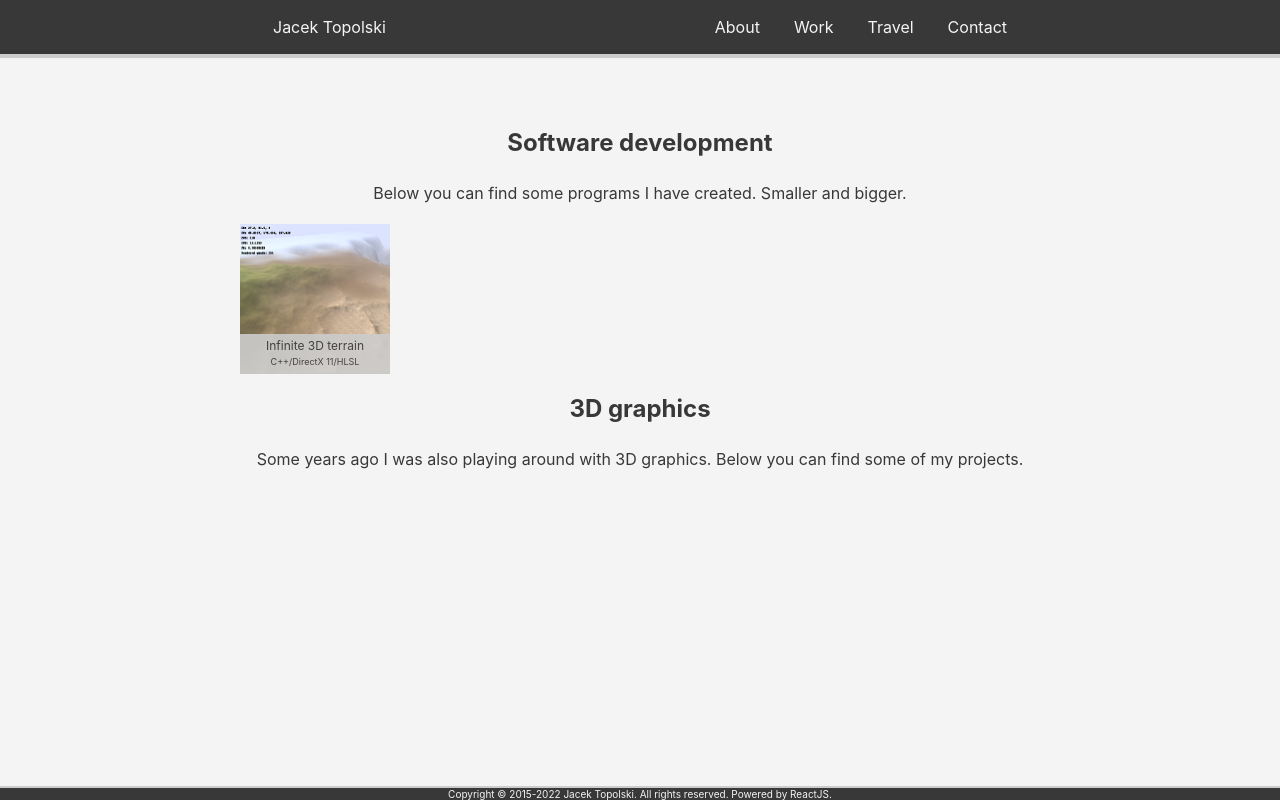
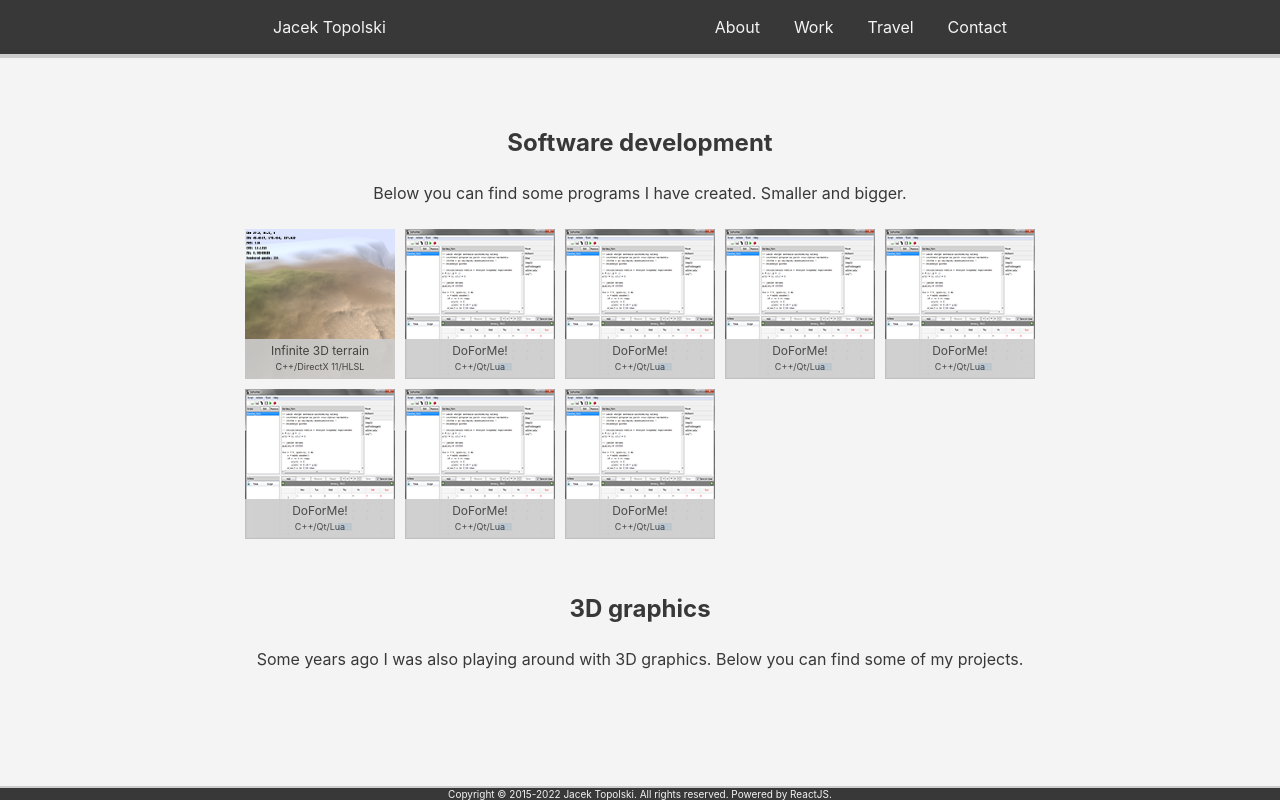
Before and after one commit to jajcek/travel_map, a React (Create React App) app: page /work in a window 1280 px wide. Built offline with nearby package versions, Linux system fonts and the light colour scheme.

Commit message:
fixed displaying items when there are more than one, added new item

```diff
--- a/src/pages/work/WorkPage.tsx
+++ b/src/pages/work/WorkPage.tsx
@@ -19,6 +19,16 @@ const Centered = styled.div`
     text-align: center;
 `;
 
+const ItemsContainer = styled.div`
+    display: flex;
+    flex-wrap: wrap;
+    margin-bottom: 50px;
+
+    > div {
+        margin: 5px;
+    }
+`;
+
 class WorkPage extends React.Component<{}, {}> {
     render() {
         return (
@@ -26,7 +36,16 @@ class WorkPage extends React.Component<{}, {}> {
                 <Centered>
                     <h2>Software development</h2>
                     <p>Below you can find some programs I have created. Smaller and bigger.</p>
-                    <WorkItem image="work/infinite_terrain/thumbnail.png" name="Infinite 3D terrain" tech="C++/DirectX 11/HLSL" />
+                    <ItemsContainer>
+                        <WorkItem image="work/infinite_terrain/thumbnail.png" name="Infinite 3D terrain" tech="C++/DirectX 11/HLSL" />
+                        <WorkItem image="work/do_for_me/thumbnail.png" name="DoForMe!" tech="C++/Qt/Lua" />
+                        <WorkItem image="work/do_for_me/thumbnail.png" name="DoForMe!" tech="C++/Qt/Lua" />
+                        <WorkItem image="work/do_for_me/thumbnail.png" name="DoForMe!" tech="C++/Qt/Lua" />
+                        <WorkItem image="work/do_for_me/thumbnail.png" name="DoForMe!" tech="C++/Qt/Lua" />
+                        <WorkItem image="work/do_for_me/thumbnail.png" name="DoForMe!" tech="C++/Qt/Lua" />
+                        <WorkItem image="work/do_for_me/thumbnail.png" name="DoForMe!" tech="C++/Qt/Lua" />
+                        <WorkItem image="work/do_for_me/thumbnail.png" name="DoForMe!" tech="C++/Qt/Lua" />
+                    </ItemsContainer>
 
                     <h2>3D graphics</h2>
                     <p>Some years ago I was also playing around with 3D graphics. Below you can find some of my projects.</p>
```
Also changed, not shown: public/work/do_for_me/thumbnail.png (added).
